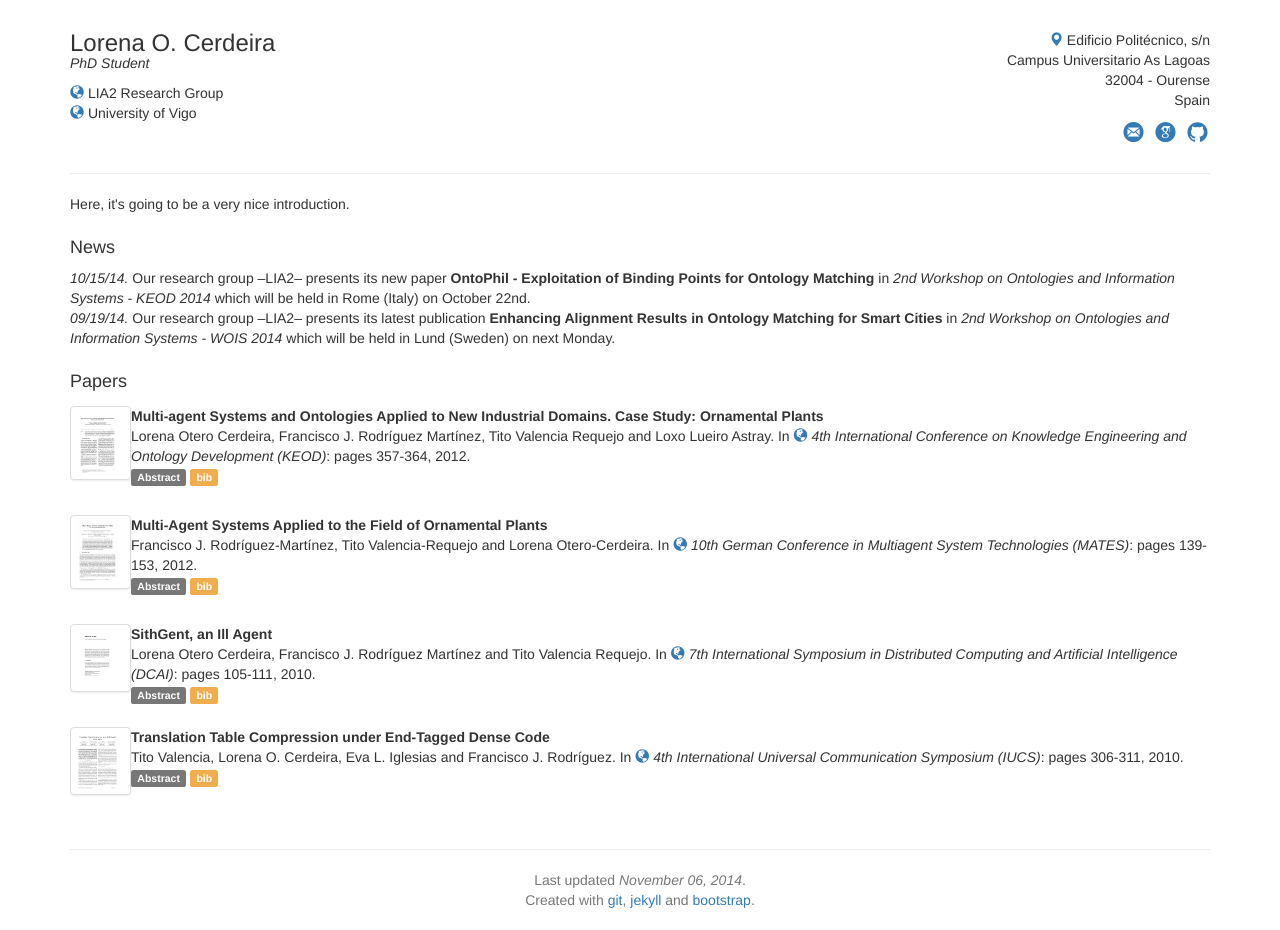
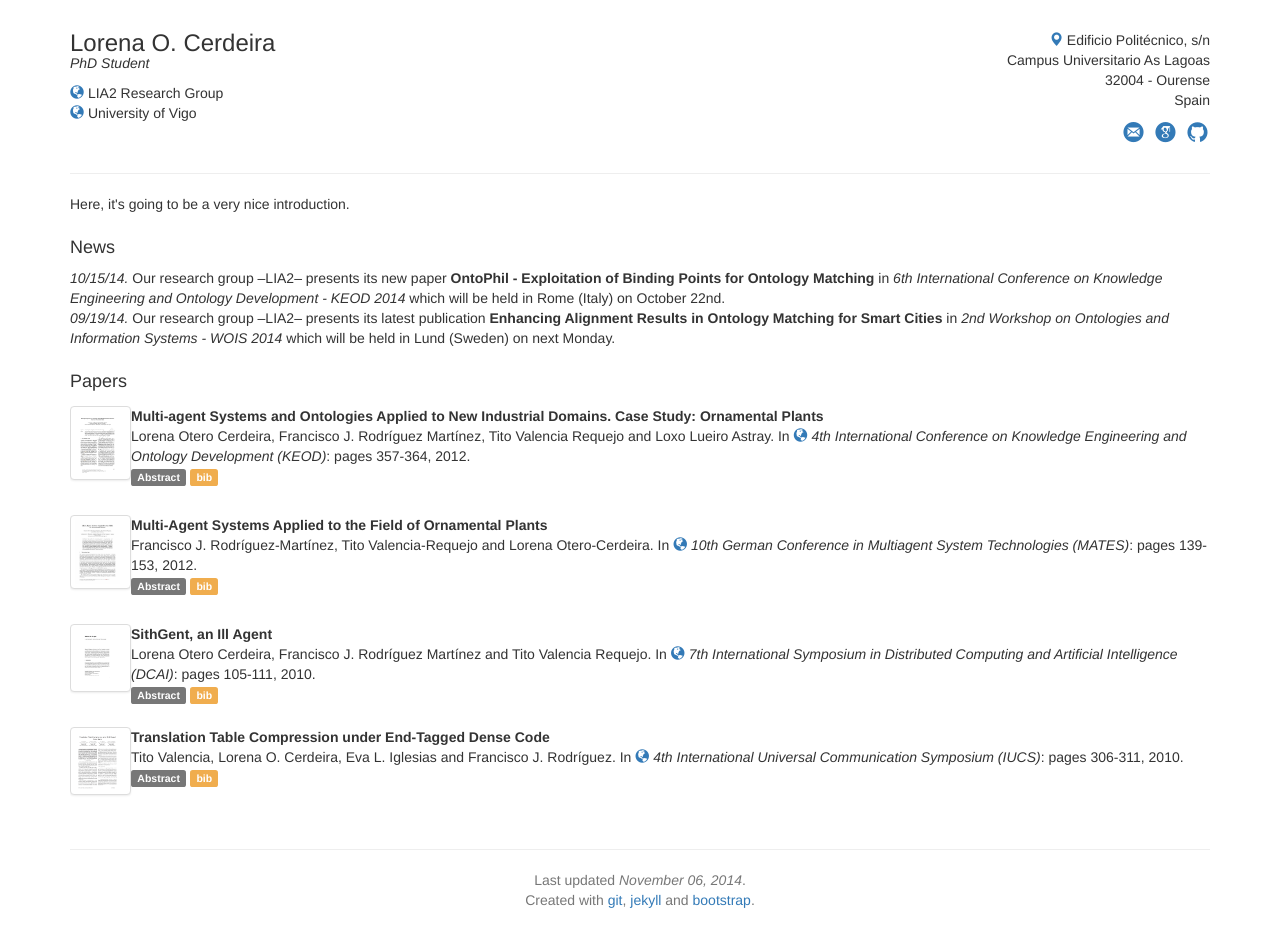
Before and after one commit to locerdeira/locerdeira.github.com, a Jekyll site: the page built from index.html, in a window 1280 px wide. Built offline with Jekyll 4.4.1, drawn with Linux system fonts in a browser that asks for light colours; nearby versions of some CDN libraries.

Commit message:
fixing news

```diff
--- a/_data/news-list.yml
+++ b/_data/news-list.yml
@@ -5,4 +5,4 @@
 - date: 2014-10-15
   selected: y
   content: >
-    Our research group &ndash;LIA2&ndash; presents its new paper <strong>OntoPhil - Exploitation of Binding Points for Ontology Matching</strong> in <em>2nd Workshop on Ontologies and Information Systems - KEOD 2014</em> which will be held in Rome (Italy) on October 22nd.
+    Our research group &ndash;LIA2&ndash; presents its new paper <strong>OntoPhil - Exploitation of Binding Points for Ontology Matching</strong> in <em>6th International Conference on Knowledge Engineering and Ontology Development - KEOD 2014</em> which will be held in Rome (Italy) on October 22nd.
```
